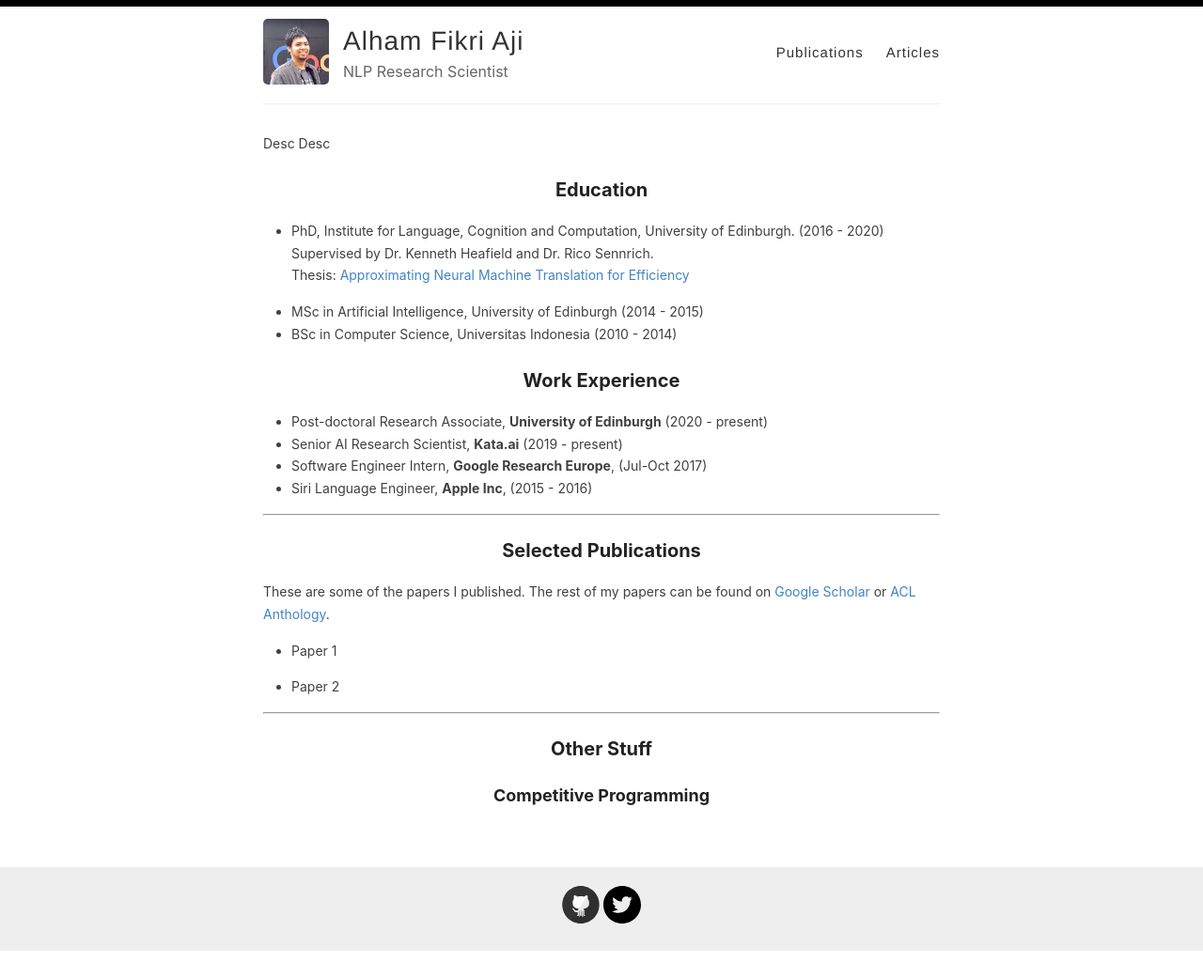
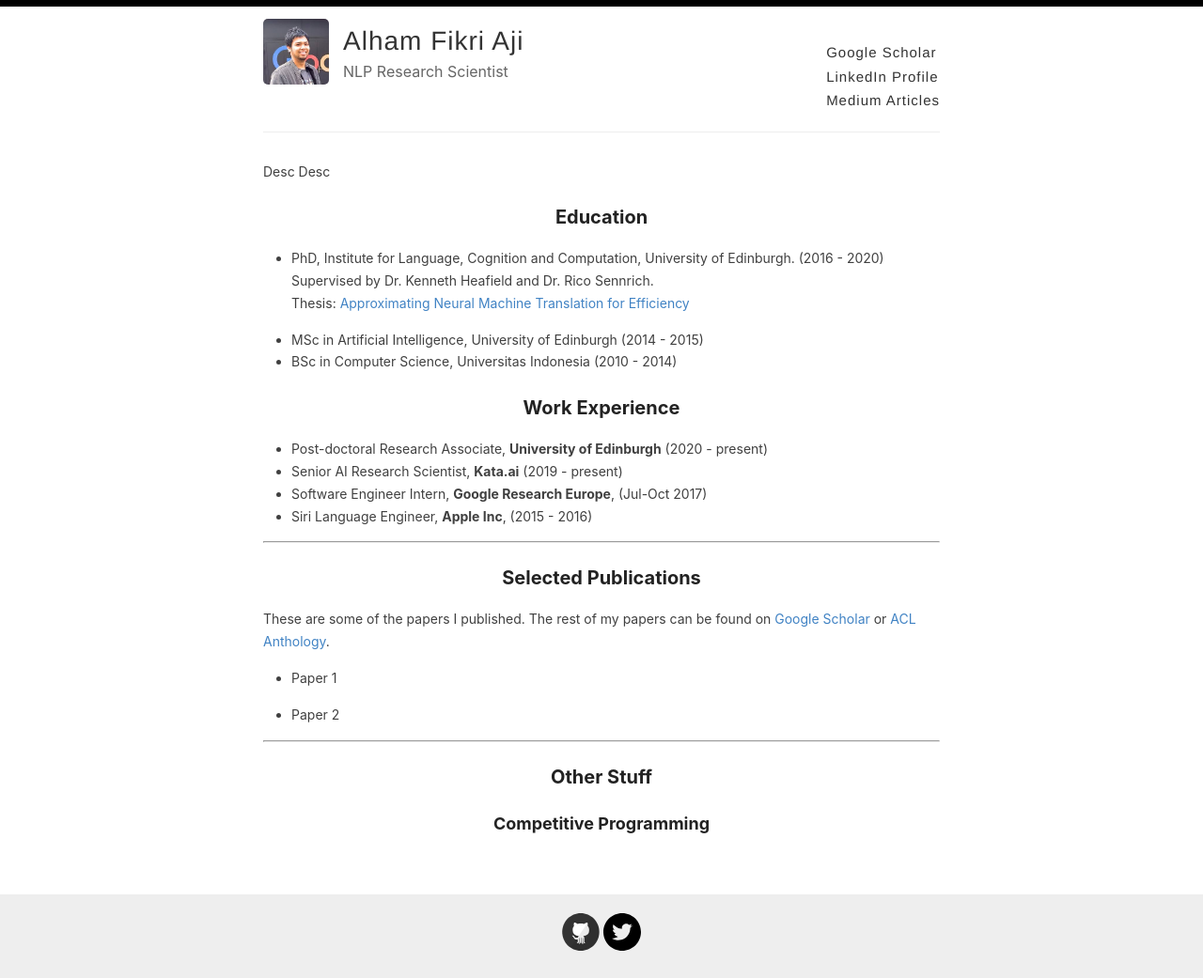
Before and after one commit to afaji/afaji.github.io, a Jekyll site: the page built from index.md, in a window 1280 px wide. Shown: the whole page at 94% size. Built offline with Jekyll 4.4.1, drawn with Linux system fonts in a browser that asks for light colours; before the commit the page ends 1012 px from its top, so only the background shows below that.

Commit message:
Update default.html

```diff
--- a/_layouts/default.html
+++ b/_layouts/default.html
@@ -27,8 +27,10 @@
             </div>
 
             <nav>
-              <a href="https://scholar.google.com/citations?user=0Cyfqv4AAAAJ&hl=en&oi=ao">Publications</a>
-              <a href="https://medium.com/@afaji">Articles</a>
+              <a href="https://scholar.google.com/citations?user=0Cyfqv4AAAAJ&hl=en&oi=ao">Google Scholar</a> <br/>
+              <a href="https://www.linkedin.com/in/afaji/">LinkedIn Profile</a> <br/>
+              <a href="https://medium.com/@afaji">Medium Articles</a>
+
 
             </nav>
           </header>
```
